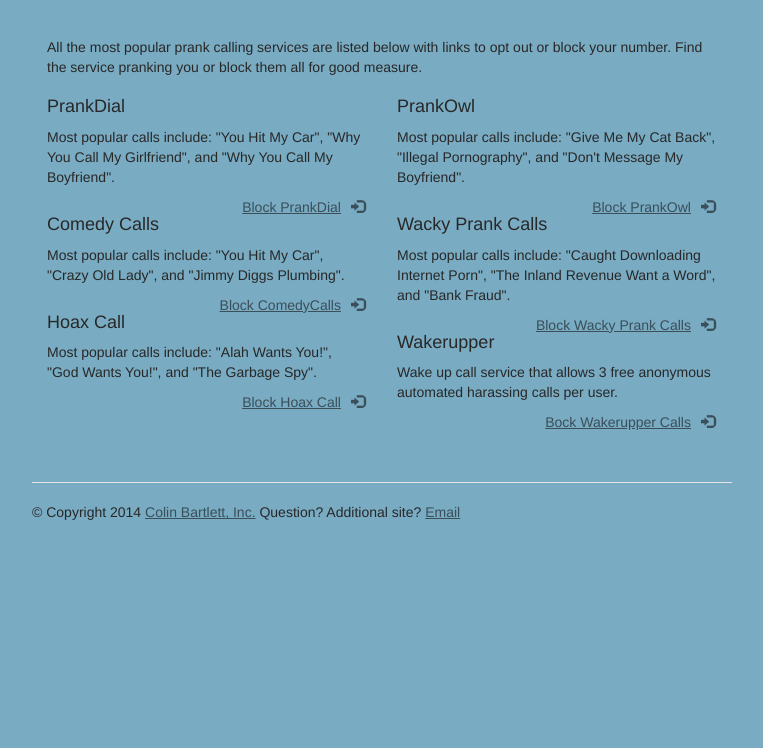
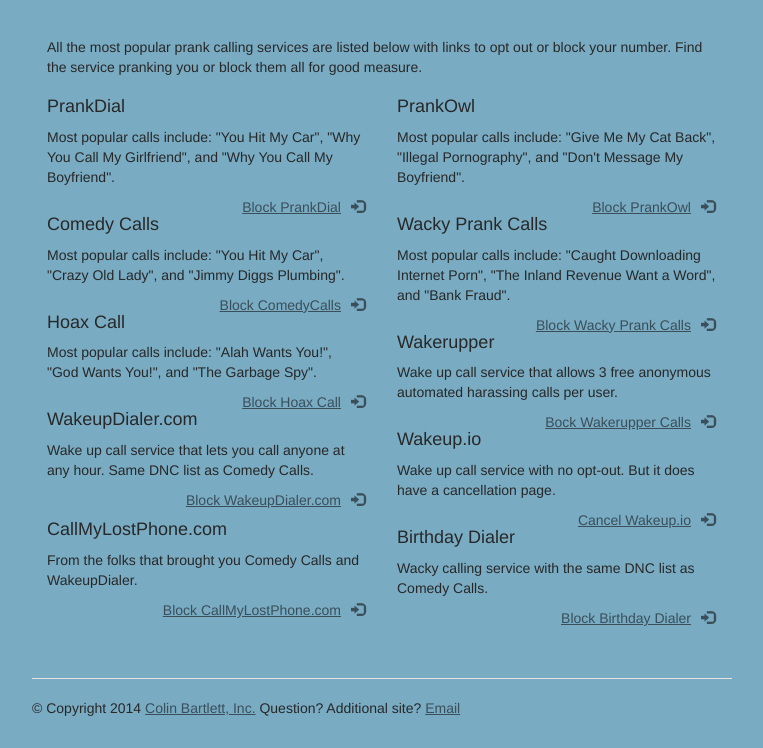
Before and after one commit to cbartlett/stopprankcalls, a website: page www/index.html in a window 1280 px wide. Shown: the part 560-1308 px from the top of the page, without its empty margins (258-1021 px from the left). Before the commit the page ends 1112 px from the top, so only its background shows below. Drawn offline with nearby package versions, Linux system fonts and the light colour scheme.

Commit message:
Add more services

```diff
--- a/www/index.html
+++ b/www/index.html
@@ -48,6 +48,16 @@
           <p>Most popular calls include: "Alah Wants You!", "God Wants You!", and "The Garbage Spy".</p><p class="link">
           <a href="http://www.hoaxcall.com/contact.html">Block Hoax Call<span class="glyphicon glyphicon-log-in"></span></a>
           </p>
+
+          <h4>WakeupDialer.com</h4>
+          <p>Wake up call service that lets you call anyone at any hour. Same DNC list as Comedy Calls.</p><p class="link">
+          <a href="http://www.wakeupdialer.com/dnc">Block WakeupDialer.com<span class="glyphicon glyphicon-log-in"></span></a>
+          </p>
+
+          <h4>CallMyLostPhone.com</h4>
+          <p>From the folks that brought you Comedy Calls and WakeupDialer.</p><p class="link">
+          <a href="http://www.callmylostphone.com/dnc">Block CallMyLostPhone.com<span class="glyphicon glyphicon-log-in"></span></a>
+          </p>
         </div>
 
         <div class="col-lg-6">
@@ -64,6 +74,16 @@
           <h4>Wakerupper</h4>
           <p>Wake up call service that allows 3 free anonymous automated harassing calls per user.</p><p class="link">
           <a href="http://wakerupper.com/opt_out">Bock Wakerupper Calls<span class="glyphicon glyphicon-log-in"></span></a>
+          </p>
+
+          <h4>Wakeup.io</h4>
+          <p>Wake up call service with no opt-out. But it does have a cancellation page.</p><p class="link">
+          <a href="https://wakeup.io/cancel-call">Cancel Wakeup.io<span class="glyphicon glyphicon-log-in"></span></a>
+          </p>
+
+          <h4>Birthday Dialer</h4>
+          <p>Wacky calling service with the same DNC list as Comedy Calls.</p><p class="link">
+          <a href="http://www.birthdaydialer.com/Dnc/Add">Block Birthday Dialer<span class="glyphicon glyphicon-log-in"></span></a>
           </p>
         </div>
       </div>
```
